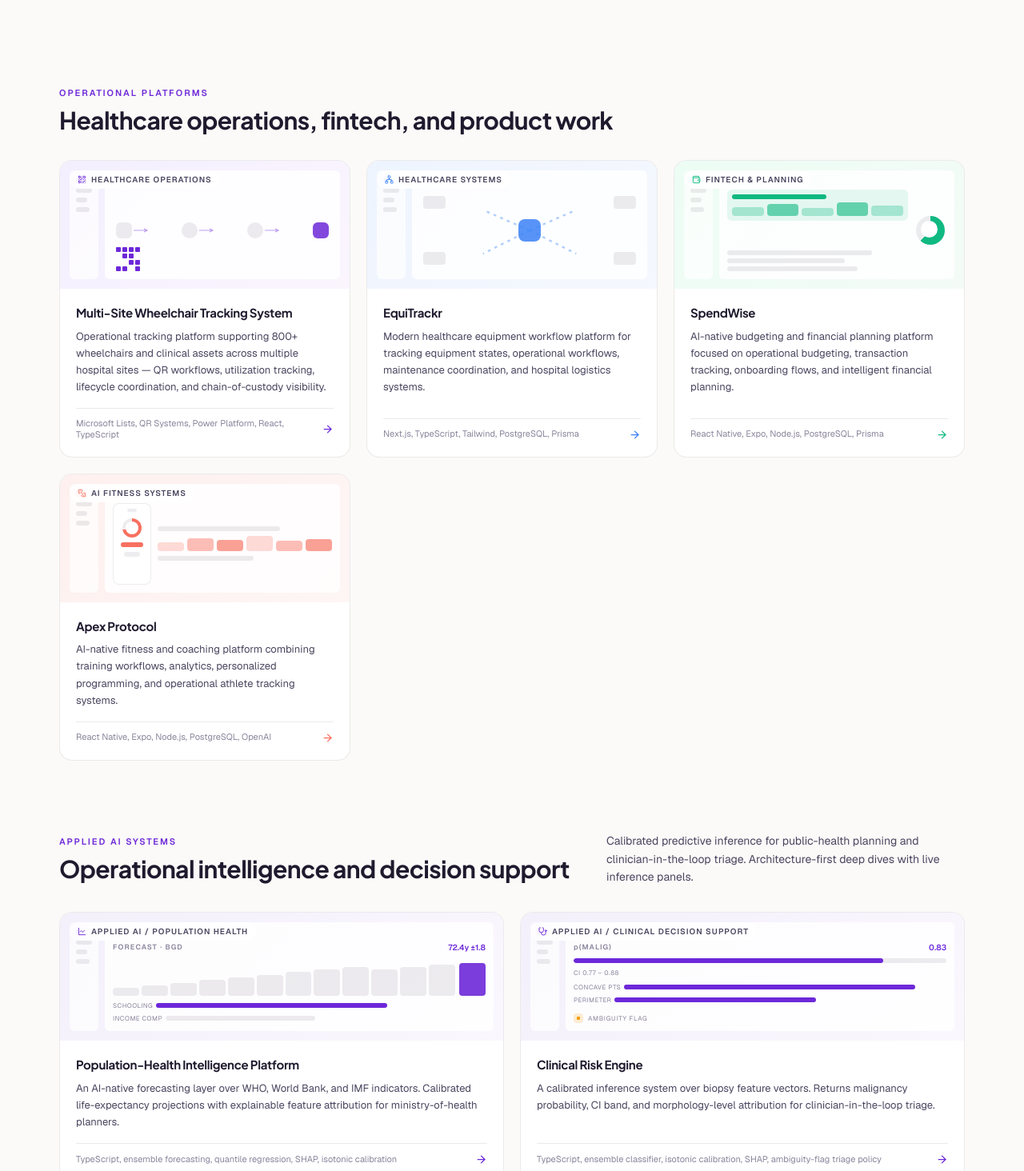
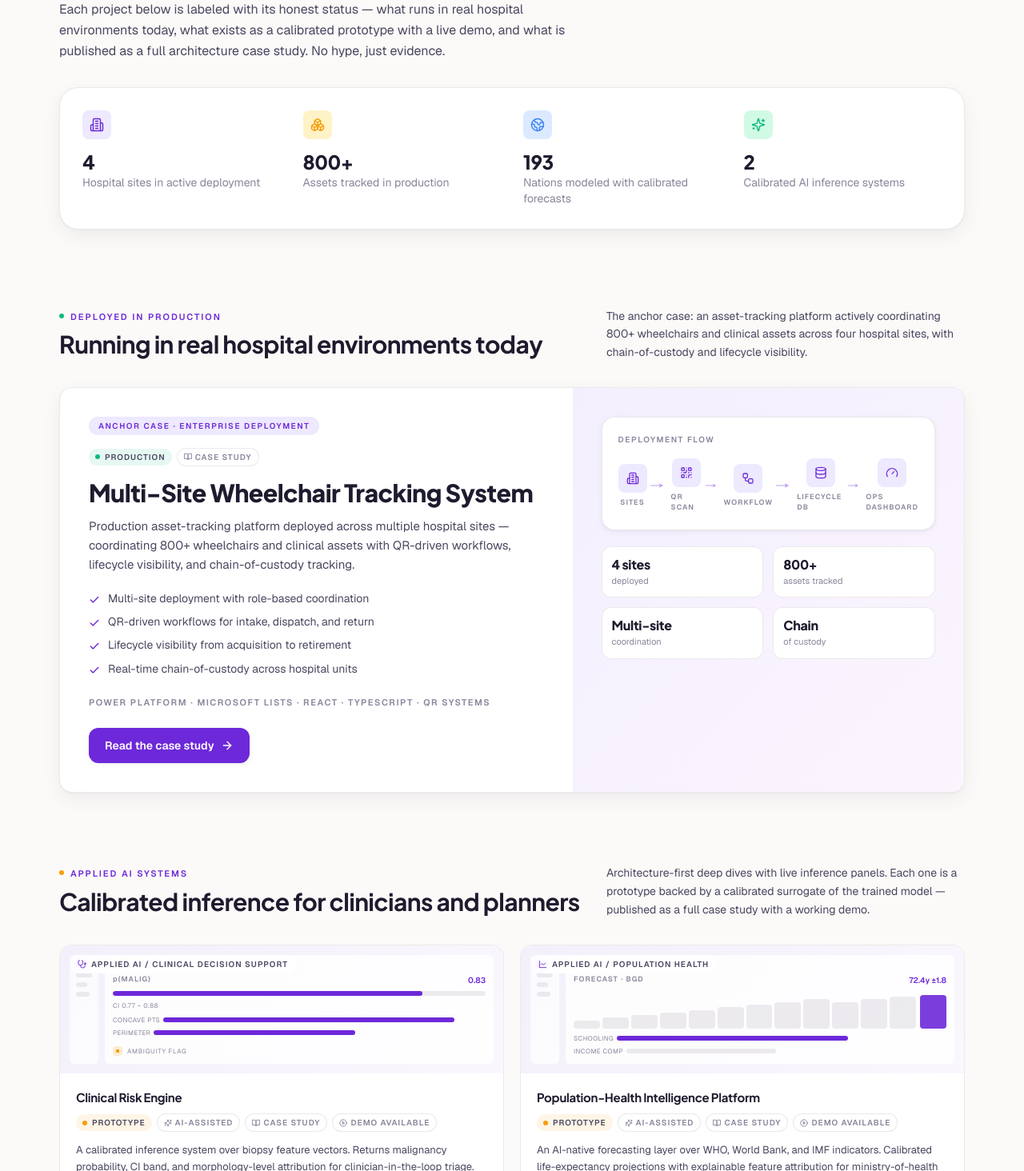
Before and after one commit to lloyd-delacruz/portfolio-website, a Next.js app in the folder frontend/: page /work in a window 1280 px wide. Shown: the part 326-1790 px from the top of the page at 80% size. Built offline with nearby package versions, Linux system fonts and the light colour scheme.

Commit message:
fix(metrics): update deployed hospital sites count to 4 feat(anchor): add status and capability pills to AnchorCase component

```diff
--- a/frontend/src/app/work/page.tsx
+++ b/frontend/src/app/work/page.tsx
@@ -1,19 +1,34 @@
 import type { Metadata } from 'next'
+import { Building2, Boxes, Globe2, Sparkles } from 'lucide-react'
 import { HomeNav } from '@/components/home/HomeNav'
 import { SiteFooter } from '@/components/home/SiteFooter'
 import { FooterCTA } from '@/components/home/FooterCTA'
-import { PROJECTS, WorkCard } from '@/components/home/FeaturedWork'
+import { PROJECTS, WorkCard, ANCHOR_CASE_HREF } from '@/components/home/FeaturedWork'
+import { AnchorCase } from '@/components/home/AnchorCase'
 
 export const metadata: Metadata = {
   title: 'Work — Lloyd Dela Cruz',
   description:
-    'Selected work across applied AI, healthcare operations, healthcare systems, and fintech — operational intelligence systems, workflow platforms, and data-driven products.',
+    'Selected work across healthcare operations, applied AI, healthcare systems, and fintech — production deployments, calibrated AI prototypes, and product engineering with honest status signals.',
 }
 
-// Partition by badge prefix so the two new flagship Applied-AI deep dives
-// surface in their own band above the rest of the operational work.
-const APPLIED_AI = PROJECTS.filter((p) => p.badge.startsWith('APPLIED AI'))
-const OTHER = PROJECTS.filter((p) => !p.badge.startsWith('APPLIED AI'))
+const APPLIED_AI_HREFS = new Set([
+  '/work/clinical-risk-engine',
+  '/work/population-health-intelligence',
+])
+
+// Tiered partition: flagship deployment, applied AI, then product & operational work.
+const APPLIED_AI = PROJECTS.filter((p) => APPLIED_AI_HREFS.has(p.href))
+const PRODUCT_OPS = PROJECTS.filter(
+  (p) => p.href !== ANCHOR_CASE_HREF && !APPLIED_AI_HREFS.has(p.href),
+)
+
+const PROOF_METRICS = [
+  { value: '4',    label: 'Hospital sites in active deployment',  Icon: Building2, tint: 'var(--plum)',  bg: 'var(--plum-soft)' },
+  { value: '800+', label: 'Assets tracked in production',         Icon: Boxes,     tint: 'var(--amber)', bg: '#fef3c7' },
+  { value: '193',  label: 'Nations modeled with calibrated forecasts', Icon: Globe2, tint: 'var(--blue)', bg: '#dbeafe' },
+  { value: '2',    label: 'Calibrated AI inference systems',      Icon: Sparkles,  tint: 'var(--green)', bg: '#d1fae5' },
+]
 
 export default function WorkPage() {
   return (
@@ -21,54 +36,104 @@ export default function WorkPage() {
       <HomeNav active="Work" />
       <main>
         {/* Hero */}
-        <section className="mx-auto max-w-[1180px] px-6 pt-16 pb-4">
+        <section className="mx-auto max-w-[1180px] px-6 pt-16 pb-2">
           <p className="text-[11px] font-semibold uppercase tracking-[0.18em] text-plum">Selected work</p>
           <h1 className="mt-3 max-w-2xl font-display text-4xl font-extrabold leading-tight text-ink sm:text-5xl">
-            Operational systems and data-driven products.
+            Production systems, calibrated AI, and operational platforms.
           </h1>
           <p className="mt-4 max-w-2xl text-base leading-relaxed text-ink-soft">
-            A cross-section of projects spanning applied AI, healthcare operations, healthcare systems, and
-            fintech — built around real workflows, clean data, and the people who depend on them.
+            Each project below is labeled with its honest status — what runs in real hospital environments today,
+            what exists as a calibrated prototype with a live demo, and what is published as a full architecture
+            case study. No hype, just evidence.
           </p>
         </section>
 
-        {/* Operational platforms */}
-        <section className="mx-auto max-w-[1180px] px-6 pt-12 pb-8">
+        {/* Proof metric strip */}
+        <section className="mx-auto max-w-[1180px] px-6 pt-6 pb-4">
+          <div className="rounded-3xl bg-white px-7 py-7 ghair soft-shadow">
+            <div className="grid grid-cols-2 gap-7 sm:grid-cols-4">
+              {PROOF_METRICS.map(({ value, label, Icon, tint, bg }) => (
+                <div key={label}>
+                  <div className="grid h-9 w-9 place-items-center rounded-lg" style={{ background: bg }}>
+                    <Icon size={18} style={{ color: tint }} strokeWidth={1.9} />
+                  </div>
+                  <p className="mt-3 font-display text-2xl font-extrabold text-ink">{value}</p>
+                  <p className="text-sm text-ink-muted">{label}</p>
+                </div>
+              ))}
+            </div>
+          </div>
+        </section>
+
+        {/* Tier 1 — Deployed in production (flagship) */}
+        <section className="mx-auto max-w-[1180px] px-6 pt-10 pb-8">
           <div className="border-t border-ink/10 pt-10">
-            <p className="text-[11px] font-semibold uppercase tracking-[0.18em] text-plum">
-              Operational platforms
-            </p>
-            <h2 className="mt-2 font-display text-2xl font-bold leading-tight text-ink sm:text-3xl">
-              Healthcare operations, fintech, and product work
-            </h2>
+            <div className="flex flex-wrap items-baseline justify-between gap-4">
+              <div>
+                <p className="text-[11px] font-semibold uppercase tracking-[0.18em] text-plum">
+                  <span className="mr-2 inline-block h-1.5 w-1.5 translate-y-[-2px] rounded-full align-middle" style={{ background: 'var(--green)' }} />
+                  Deployed in production
+                </p>
+                <h2 className="mt-2 font-display text-2xl font-bold leading-tight text-ink sm:text-3xl">
+                  Running in real hospital environments today
+                </h2>
+              </div>
+              <p className="max-w-md text-sm leading-relaxed text-ink-soft">
+                The anchor case: an asset-tracking platform actively coordinating 800+ wheelchairs and clinical
+                assets across four hospital sites, with chain-of-custody and lifecycle visibility.
+              </p>
+            </div>
           </div>
-          <div className="mt-8 grid grid-cols-1 gap-5 sm:grid-cols-2 lg:grid-cols-3">
-            {OTHER.map((p) => (
+          <AnchorCase />
+        </section>
+
+        {/* Tier 2 — Applied AI systems */}
+        <section className="mx-auto max-w-[1180px] px-6 pt-4 pb-8">
+          <div className="border-t border-ink/10 pt-10">
+            <div className="flex flex-wrap items-baseline justify-between gap-4">
+              <div>
+                <p className="text-[11px] font-semibold uppercase tracking-[0.18em] text-plum">
+                  <span className="mr-2 inline-block h-1.5 w-1.5 translate-y-[-2px] rounded-full align-middle" style={{ background: 'var(--amber)' }} />
+                  Applied AI systems
+                </p>
+                <h2 className="mt-2 font-display text-2xl font-bold leading-tight text-ink sm:text-3xl">
+                  Calibrated inference for clinicians and planners
+                </h2>
+              </div>
+              <p className="max-w-md text-sm leading-relaxed text-ink-soft">
+                Architecture-first deep dives with live inference panels. Each one is a prototype backed by a
+                calibrated surrogate of the trained model — published as a full case study with a working demo.
+              </p>
+            </div>
+          </div>
+          <div className="mt-8 grid grid-cols-1 gap-5 sm:grid-cols-2">
+            {APPLIED_AI.map((p) => (
               <WorkCard key={p.title} p={p} />
             ))}
           </div>
         </section>
 
-        {/* Applied AI systems — flagship band, below the operational projects */}
+        {/* Tier 3 — Product & operational work */}
         <section className="mx-auto max-w-[1180px] px-6 pt-4 pb-16">
           <div className="border-t border-ink/10 pt-10">
             <div className="flex flex-wrap items-baseline justify-between gap-4">
               <div>
                 <p className="text-[11px] font-semibold uppercase tracking-[0.18em] text-plum">
-                  Applied AI systems
+                  <span className="mr-2 inline-block h-1.5 w-1.5 translate-y-[-2px] rounded-full align-middle" style={{ background: 'var(--amber)' }} />
+                  Product &amp; operational work
                 </p>
                 <h2 className="mt-2 font-display text-2xl font-bold leading-tight text-ink sm:text-3xl">
-                  Operational intelligence and decision support
+                  Healthcare and fintech product prototypes
                 </h2>
               </div>
               <p className="max-w-md text-sm leading-relaxed text-ink-soft">
-                Calibrated predictive inference for public-health planning and clinician-in-the-loop triage.
-                Architecture-first deep dives with live inference panels.
+                Workflow platforms with interactive console and mobile demos. Each ships as a full case study —
+                same engineering discipline applied to healthcare logistics and personal finance.
               </p>
             </div>
           </div>
           <div className="mt-8 grid grid-cols-1 gap-5 sm:grid-cols-2">
-            {APPLIED_AI.map((p) => (
+            {PRODUCT_OPS.map((p) => (
               <WorkCard key={p.title} p={p} />
             ))}
           </div>
--- a/frontend/src/components/home/AnchorCase.tsx
+++ b/frontend/src/components/home/AnchorCase.tsx
@@ -10,7 +10,7 @@ import {
   Check,
   type LucideIcon,
 } from 'lucide-react'
-import { ANCHOR_CASE_HREF } from './FeaturedWork'
+import { ANCHOR_CASE_HREF, StatusPill, CapabilityPill } from './FeaturedWork'
 
 type FlowNode = { Icon: LucideIcon; label: string }
 
@@ -30,7 +30,7 @@ const BULLETS = [
 ]
 
 const STATS = [
-  { value: '3 sites',    label: 'deployed' },
+  { value: '4 sites',    label: 'deployed' },
   { value: '800+',       label: 'assets tracked' },
   { value: 'Multi-site', label: 'coordination' },
   { value: 'Chain',      label: 'of custody' },
@@ -46,7 +46,12 @@ export function AnchorCase() {
             Anchor case · Enterprise deployment
           </span>
 
-          <h3 className="mt-5 font-display text-2xl font-extrabold leading-[1.15] text-ink sm:text-[1.9rem]">
+          <div className="mt-4 flex flex-wrap items-center gap-1.5">
+            <StatusPill status="production" />
+            <CapabilityPill kind="case-study" />
+          </div>
+
+          <h3 className="mt-4 font-display text-2xl font-extrabold leading-[1.15] text-ink sm:text-[1.9rem]">
             Multi-Site Wheelchair Tracking System
           </h3>
 
--- a/frontend/src/components/home/FeaturedWork.tsx
+++ b/frontend/src/components/home/FeaturedWork.tsx
@@ -1,12 +1,25 @@
 // frontend/src/components/home/FeaturedWork.tsx
 import Link from 'next/link'
-import { ArrowRight, QrCode, Network, Wallet, Dumbbell, LineChart, Stethoscope } from 'lucide-react'
+import {
+  ArrowRight,
+  QrCode,
+  Network,
+  Wallet,
+  LineChart,
+  Stethoscope,
+  Sparkles,
+  BookOpen,
+  PlayCircle,
+} from 'lucide-react'
 import { AnchorCase } from './AnchorCase'
 
 /** Slug of the project promoted to the homepage anchor band (excluded from the grid). */
 export const ANCHOR_CASE_HREF = '/work/wheelchair-tracking'
 
 type Variant = 'states' | 'topology' | 'finance' | 'mobile' | 'forecast' | 'triage'
+
+export type ProjectStatus = 'production' | 'prototype' | 'concept'
+export type ProjectCapability = 'ai-assisted' | 'case-study' | 'demo'
 
 export type Project = {
   badge: string
@@ -18,6 +31,10 @@ export type Project = {
   body: string
   stack: string
   href: string
+  status: ProjectStatus
+  capabilities: ProjectCapability[]
+  /** Short, concrete proof point shown on flagship/featured cards. */
+  metric?: { value: string; label: string }
 }
 
 export const PROJECTS: Project[] = [
@@ -28,9 +45,38 @@ export const PROJECTS: Project[] = [
     accent: 'var(--plum)',
     wash: 'linear-gradient(135deg,#f3effe,#fbf5fe)',
     title: 'Multi-Site Wheelchair Tracking System',
-    body: 'Operational tracking platform supporting 800+ wheelchairs and clinical assets across multiple hospital sites — QR workflows, utilization tracking, lifecycle coordination, and chain-of-custody visibility.',
+    body: 'Operational tracking platform supporting 800+ wheelchairs and clinical assets across four hospital sites — QR workflows, utilization tracking, lifecycle coordination, and chain-of-custody visibility.',
     stack: 'Microsoft Lists, QR Systems, Power Platform, React, TypeScript',
     href: ANCHOR_CASE_HREF,
+    status: 'production',
+    capabilities: ['case-study'],
+    metric: { value: '4 sites · 800+', label: 'assets in production' },
+  },
+  {
+    badge: 'APPLIED AI / CLINICAL DECISION SUPPORT',
+    TagIcon: Stethoscope,
+    variant: 'triage',
+    accent: 'var(--plum)',
+    wash: 'linear-gradient(135deg,#f3f0fb,#fbf7fe)',
+    title: 'Clinical Risk Engine',
+    body: 'A calibrated inference system over biopsy feature vectors. Returns malignancy probability, CI band, and morphology-level attribution for clinician-in-the-loop triage.',
+    stack: 'TypeScript, ensemble classifier, isotonic calibration, SHAP, ambiguity-flag triage policy',
+    href: '/work/clinical-risk-engine',
+    status: 'prototype',
+    capabilities: ['ai-assisted', 'case-study', 'demo'],
+  },
+  {
+    badge: 'APPLIED AI / POPULATION HEALTH',
+    TagIcon: LineChart,
+    variant: 'forecast',
+    accent: 'var(--plum)',
+    wash: 'linear-gradient(135deg,#f3f0fb,#fbf7fe)',
+    title: 'Population-Health Intelligence Platform',
+    body: 'An AI-native forecasting layer over WHO, World Bank, and IMF indicators. Calibrated life-expectancy projections with explainable feature attribution for ministry-of-health planners.',
+    stack: 'TypeScript, ensemble forecasting, quantile regression, SHAP, isotonic calibration',
+    href: '/work/population-health-intelligence',
+    status: 'prototype',
+    capabilities: ['ai-assisted', 'case-study', 'demo'],
   },
   {
     badge: 'HEALTHCARE SYSTEMS',
@@ -42,6 +88,8 @@ export const PROJECTS: Project[] = [
     body: 'Modern healthcare equipment workflow platform for tracking equipment states, operational workflows, maintenance coordination, and hospital logistics systems.',
     stack: 'Next.js, TypeScript, Tailwind, PostgreSQL, Prisma',
     href: '/work/equitrackr',
+    status: 'prototype',
+    capabilities: ['case-study', 'demo'],
   },
   {
     badge: 'FINTECH & PLANNING',
@@ -53,39 +101,8 @@ export const PROJECTS: Project[] = [
     body: 'AI-native budgeting and financial planning platform focused on operational budgeting, transaction tracking, onboarding flows, and intelligent financial planning.',
     stack: 'React Native, Expo, Node.js, PostgreSQL, Prisma',
     href: '/work/spendwise',
-  },
-  {
-    badge: 'AI FITNESS SYSTEMS',
-    TagIcon: Dumbbell,
-    variant: 'mobile',
-    accent: 'var(--coral)',
-    wash: 'linear-gradient(135deg,#fef0ee,#fdf6f5)',
-    title: 'Apex Protocol',
-    body: 'AI-native fitness and coaching platform combining training workflows, analytics, personalized programming, and operational athlete tracking systems.',
-    stack: 'React Native, Expo, Node.js, PostgreSQL, OpenAI',
-    href: '/work/apex-protocol',
-  },
-  {
-    badge: 'APPLIED AI / POPULATION HEALTH',
-    TagIcon: LineChart,
-    variant: 'forecast',
-    accent: 'var(--plum)',
-    wash: 'linear-gradient(135deg,#f3f0fb,#fbf7fe)',
-    title: 'Population-Health Intelligence Platform',
-    body: 'An AI-native forecasting layer over WHO, World Bank, and IMF indicators. Calibrated life-expectancy projections with explainable feature attribution for ministry-of-health planners.',
-    stack: 'TypeScript, ensemble forecasting, quantile regression, SHAP, isotonic calibration',
-    href: '/work/population-health-intelligence',
-  },
-  {
-    badge: 'APPLIED AI / CLINICAL DECISION SUPPORT',
-    TagIcon: Stethoscope,
-    variant: 'triage',
-    accent: 'var(--plum)',
-    wash: 'linear-gradient(135deg,#f3f0fb,#fbf7fe)',
-    title: 'Clinical Risk Engine',
-    body: 'A calibrated inference system over biopsy feature vectors. Returns malignancy probability, CI band, and morphology-level attribution for clinician-in-the-loop triage.',
-    stack: 'TypeScript, ensemble classifier, isotonic calibration, SHAP, ambiguity-flag triage policy',
-    href: '/work/clinical-risk-engine',
+    status: 'prototype',
+    capabilities: ['case-study', 'demo'],
   },
 ]
 
@@ -278,6 +295,52 @@ function PreviewMock({ variant, accent }: { variant: Variant; accent: string })
   )
 }
 
+const STATUS_CFG: Record<ProjectStatus, { label: string; dot: string; tint: string }> = {
+  production: { label: 'Production',  dot: 'var(--green)',           tint: 'rgba(16,185,129,0.10)' },
+  prototype:  { label: 'Prototype',   dot: 'var(--amber)',           tint: 'rgba(245,158,11,0.10)' },
+  concept:    { label: 'Concept',     dot: 'rgba(28,22,46,0.45)',    tint: 'rgba(28,22,46,0.06)' },
+}
+
+export function StatusPill({ status }: { status: ProjectStatus }) {
+  const cfg = STATUS_CFG[status]
+  return (
+    <span
+      className="inline-flex items-center gap-1.5 rounded-full px-2 py-[3px] text-[10px] font-semibold uppercase tracking-[0.1em] text-ink-soft"
+      style={{ background: cfg.tint }}
+    >
+      <span className="h-1.5 w-1.5 rounded-full" style={{ background: cfg.dot }} />
+      {cfg.label}
+    </span>
+  )
+}
+
+const CAPABILITY_CFG: Record<ProjectCapability, { label: string; Icon: typeof Sparkles }> = {
+  'ai-assisted': { label: 'AI-Assisted',    Icon: Sparkles },
+  'case-study':  { label: 'Case Study',     Icon: BookOpen },
+  'demo':        { label: 'Demo Available', Icon: PlayCircle },
+}
+
+export function CapabilityPill({ kind }: { kind: ProjectCapability }) {
+  const cfg = CAPABILITY_CFG[kind]
+  return (
+    <span className="inline-flex items-center gap-1 rounded-full bg-white px-2 py-[3px] text-[10px] font-semibold uppercase tracking-[0.1em] text-ink-muted ghair">
+      <cfg.Icon size={10} strokeWidth={2.2} />
+      {cfg.label}
+    </span>
+  )
+}
+
+export function ProjectSignals({ p }: { p: Project }) {
+  return (
+    <div className="flex flex-wrap items-center gap-1.5">
+      <StatusPill status={p.status} />
+      {p.capabilities.map((c) => (
+        <CapabilityPill key={c} kind={c} />
+      ))}
+    </div>
+  )
+}
+
 export function WorkCard({ p }: { p: Project }) {
   return (
     <Link
@@ -294,7 +357,10 @@ export function WorkCard({ p }: { p: Project }) {
 
       <div className="flex flex-1 flex-col p-5">
         <h3 className="font-display text-[15px] font-bold leading-snug text-ink">{p.title}</h3>
-        <p className="mt-2 flex-1 text-[13px] leading-relaxed text-ink-soft">{p.body}</p>
+        <div className="mt-2.5">
+          <ProjectSignals p={p} />
+        </div>
+        <p className="mt-3 flex-1 text-[13px] leading-relaxed text-ink-soft">{p.body}</p>
         <div className="mt-4 flex items-center justify-between gap-2 pt-3 ghair-t">
           <span className="text-[11px] leading-tight text-ink-muted">{p.stack}</span>
           <ArrowRight size={15} style={{ color: p.accent }} className="shrink-0 transition-transform group-hover:translate-x-0.5" />
--- a/frontend/src/components/home/MetricsStrip.tsx
+++ b/frontend/src/components/home/MetricsStrip.tsx
@@ -3,7 +3,7 @@ import Link from 'next/link'
 import { Building2, Boxes, HeartPulse, Rocket, ArrowRight } from 'lucide-react'
 
 const METRICS = [
-  { value: '3',     label: 'Hospital sites deployed',     Icon: Building2,  tint: 'var(--plum)',  bg: 'var(--plum-soft)' },
+  { value: '4',     label: 'Hospital sites deployed',     Icon: Building2,  tint: 'var(--plum)',  bg: 'var(--plum-soft)' },
   { value: '800+',  label: 'Assets under management',     Icon: Boxes,      tint: 'var(--amber)', bg: '#fef3c7' },
   { value: '10+',   label: 'Years healthcare operations', Icon: HeartPulse, tint: 'var(--green)', bg: '#d1fae5' },
   { value: '50+',   label: 'Projects shipped',            Icon: Rocket,     tint: 'var(--blue)',  bg: '#dbeafe' },
```
Also changed, not shown: 38 other files (tests, documents, lock files or other folders).
